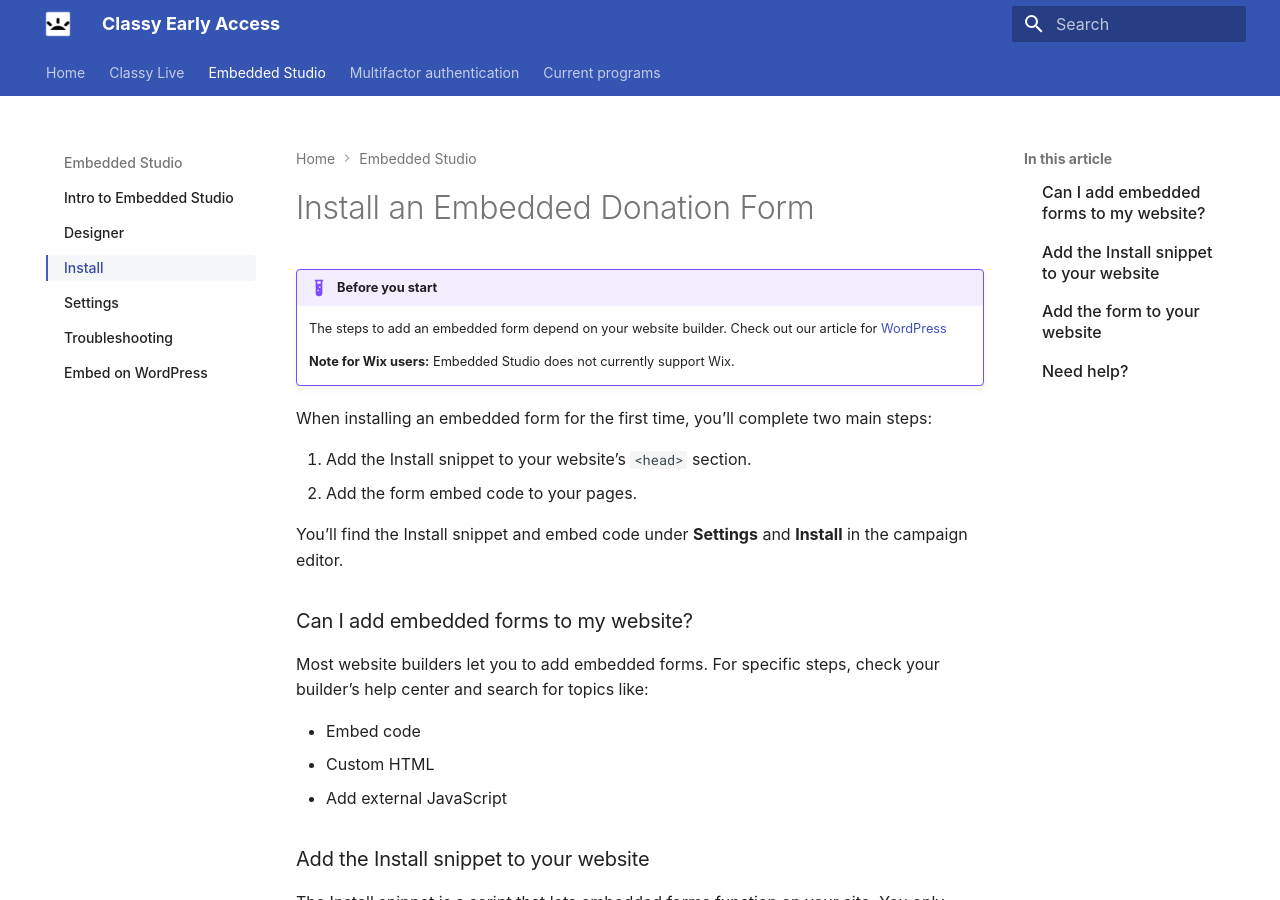
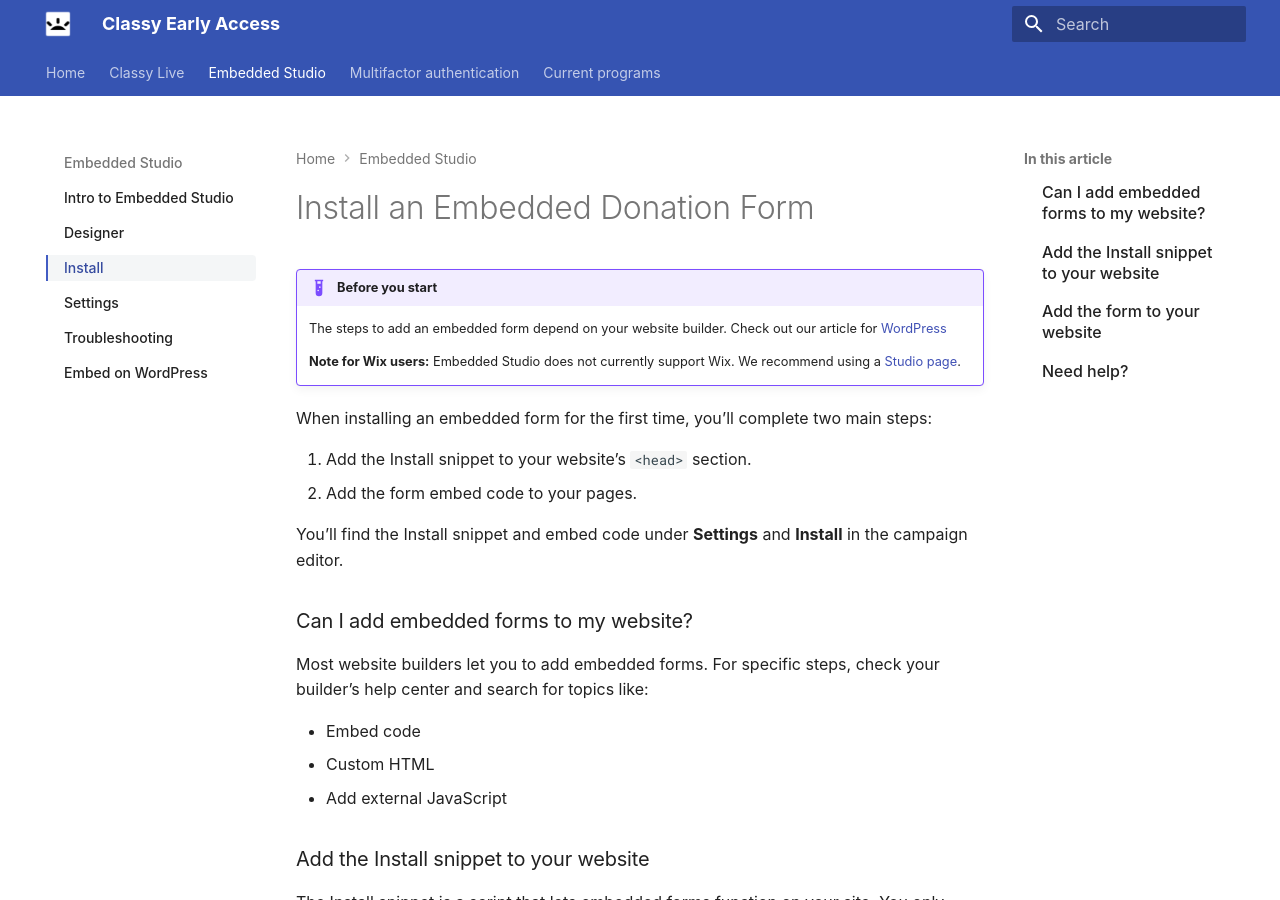
Before and after one commit to truj1ll0/mkdocs-help-center, an MkDocs documentation site: the page built from docs/embedded-studio/install-an-embedded-donation-form.md, in a window 1280 px wide and 900 px high. Built offline with MkDocs 1.6.1 and Material for MkDocs 9.7.7, drawn with Linux system fonts in a browser that asks for light colours; some web fonts are replaced.

Commit message:
Add links to install article

```diff
--- a/docs/embedded-studio/install-an-embedded-donation-form.md
+++ b/docs/embedded-studio/install-an-embedded-donation-form.md
@@ -2,9 +2,9 @@
 
 !!! example "Before you start"
 
-    The steps to add an embedded form depend on your website builder. Check out our article for [WordPress](help-center/embedded-studio/embed-a-donation-form-on-wordpress)
+    The steps to add an embedded form depend on your website builder. Check out our article for [WordPress](https://classyacademy.github.io/help-center/embedded-studio/embed-a-donation-form-on-wordpress/)
 
-    **Note for Wix users:** Embedded Studio does not currently support Wix.
+    **Note for Wix users:** Embedded Studio does not currently support Wix. We recommend using a [Studio page](https://support.classy.org/s/article/intro-to-classy-studio).
 
 When installing an embedded form for the first time, you’ll complete two main steps:
 
@@ -64,4 +64,4 @@
 
 ## Need help?
 
-Check out our [troubleshooting article](help-center/embedded-studio/troubleshooting-embedded-campaigns) for help when you run into any issues.
+Check out our [troubleshooting article](https://classyacademy.github.io/help-center/embedded-studio/troubleshooting-embedded-campaigns/) for help when you run into any issues.
```
